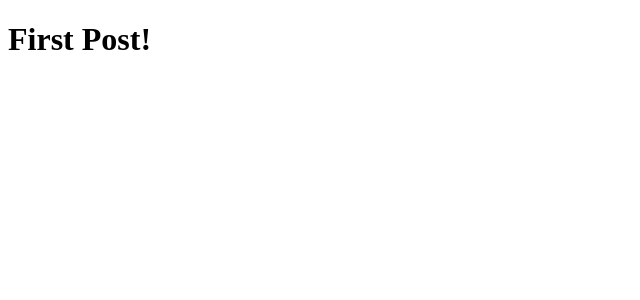
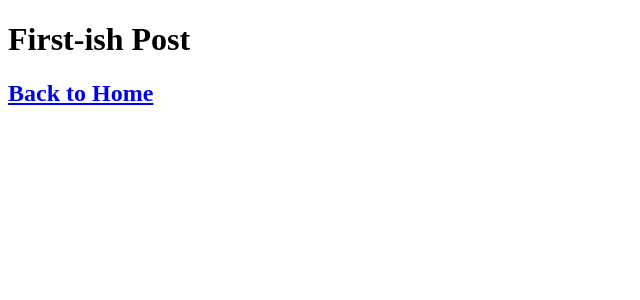
Before and after one commit to kylei-weisse/nextjs-tutorial, a Next.js app: page /posts/first-post in a window 1280 px wide. Shown: the top 300 px of the page, without its empty margins (0-640 px from the left). Built offline with nearby package versions, Linux system fonts and the light colour scheme.

Commit message:
Link in First-Post.

```diff
--- a/pages/posts/first-post.js
+++ b/pages/posts/first-post.js
@@ -1,3 +1,14 @@
-export default function FirstPast() {
-    return <h1>First Post!</h1>
+import Link from 'next/link'
+
+export default function FirstPost() {
+    return (
+    <>
+      <h1> First-ish Post</h1>
+      <h2>
+        <Link href="/">
+          <a>Back to Home</a>
+        </Link>
+      </h2>
+    </>
+    )
   }
```
